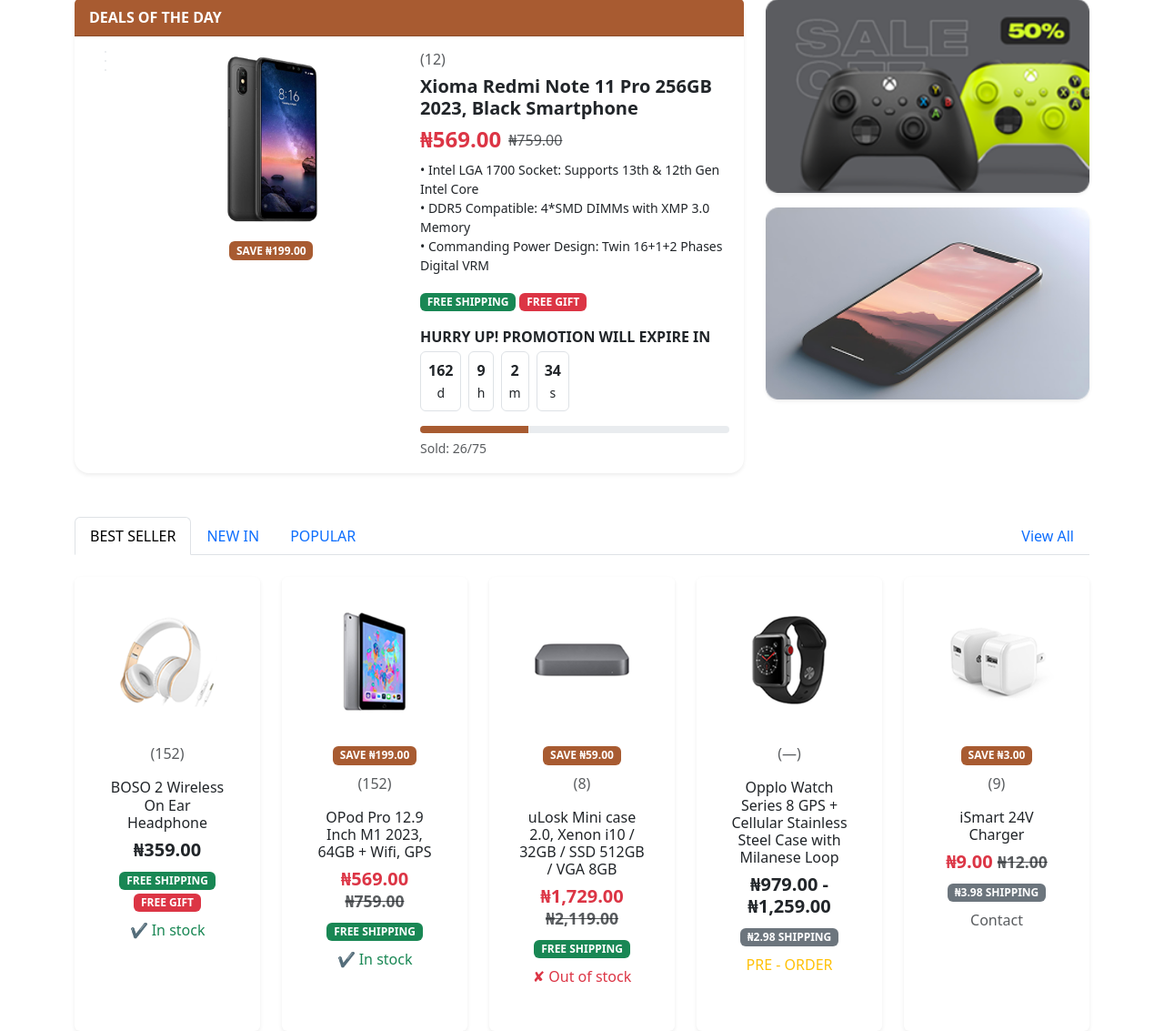
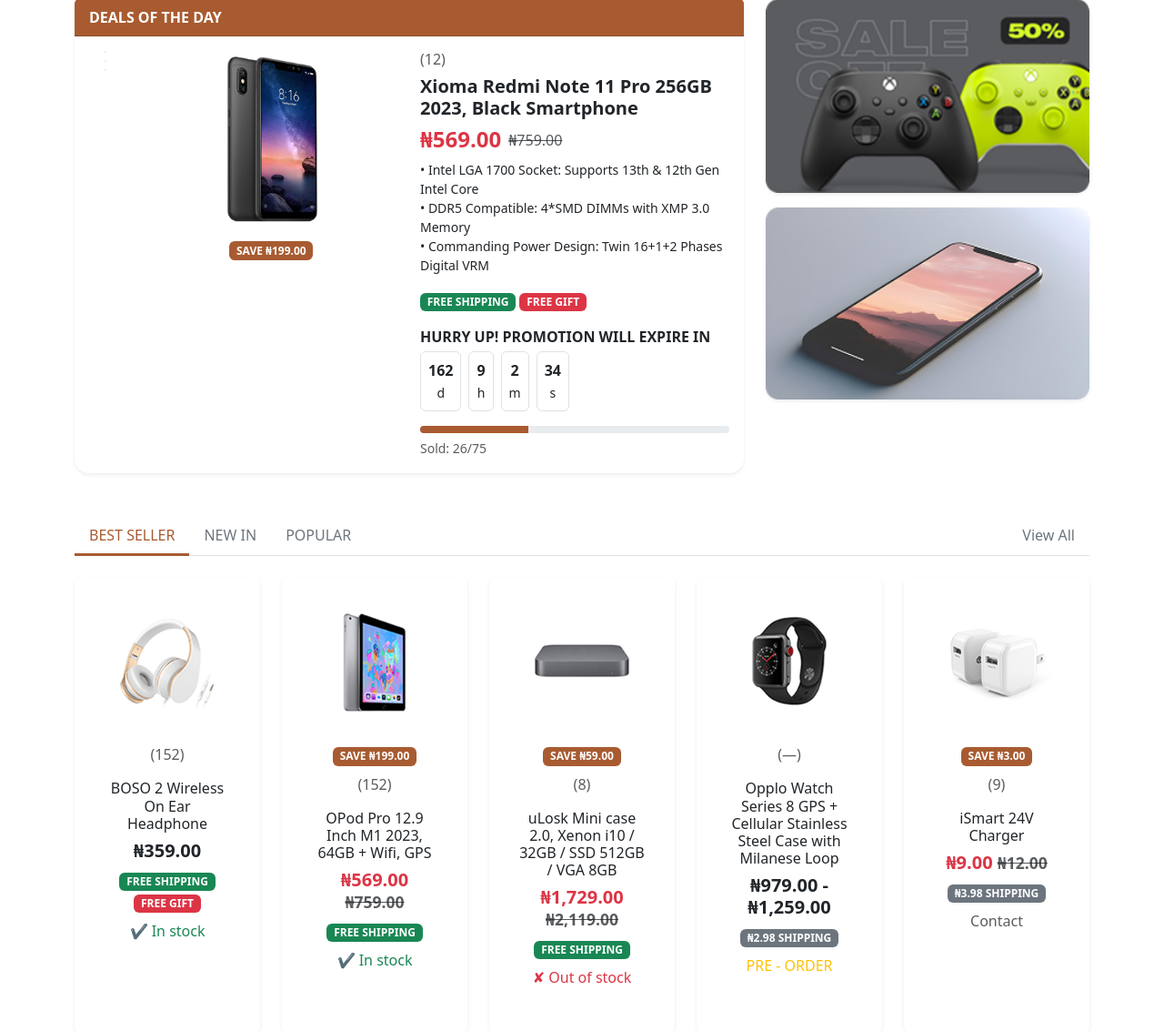
Before and after one commit to nnamdiindu/Phone_Village, a Flask app: page / in a window 1280 px wide. Shown: the part 1568-2701 px from the top of the page at 91% size. Run offline with Flask 3, Linux system fonts and the light colour scheme; some libraries are stand-ins or nearby versions.

Commit message:
Modify base.html

```diff
--- a/templates/base.html
+++ b/templates/base.html
@@ -173,6 +173,29 @@
             background-size: contain;
             background-repeat: no-repeat;
             background-position: center right;
+        }
+
+        /* .tab-content-custom {
+            border-bottom: 3px solid #007bff;
+        } */
+        .nav-tabs .nav-link {
+            border: none;
+            color: #6c757d;
+            font-weight: 500;
+        }
+        .nav-tabs .nav-link.active {
+            background: none;
+            border-bottom: 3px solid var(--phone_village-brown);
+            color: var(--phone_village-brown);
+        }
+        .product-image {
+            max-width: 100%;
+            height: auto;
+            border-radius: 15px;
+        }
+        .feature-card {
+            border-radius: 15px;
+            overflow: hidden;
         }
 
 
```
